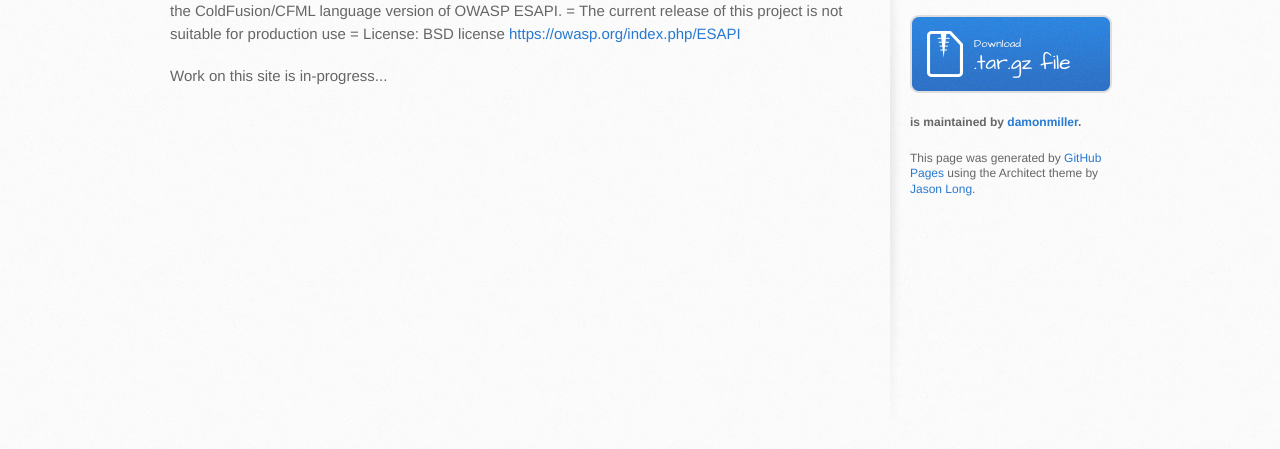
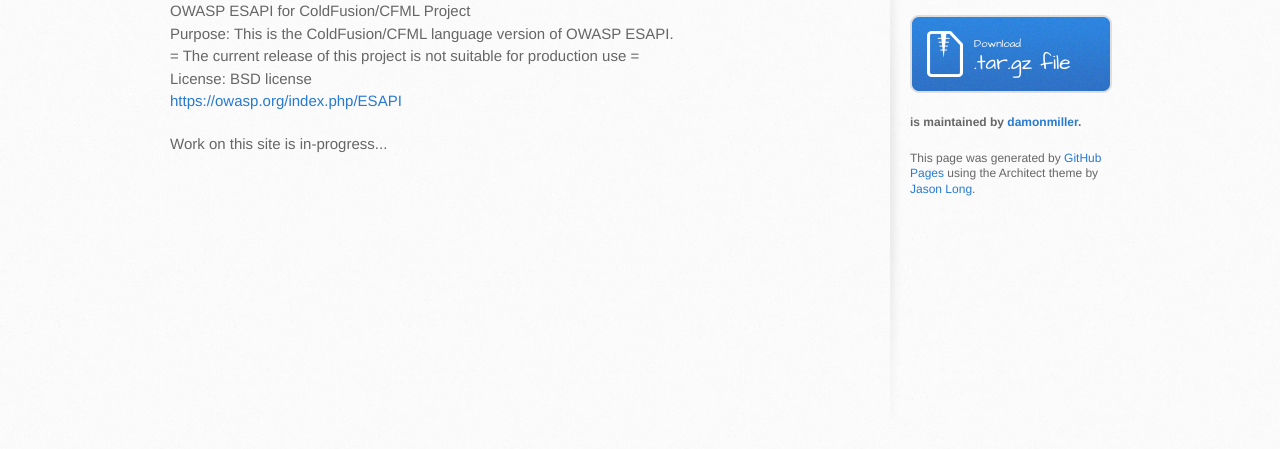
Before and after one commit to nomadinjax/esapi4cf, a plain HTML site: page index.html in a window 1280 px wide. Shown: the part 351-800 px from the top of the page. Drawn offline with Linux system fonts and the light colour scheme.

Commit message:
Update index.html

```diff
--- a/index.html
+++ b/index.html
@@ -30,11 +30,11 @@
         <section id="main-content">
           <h1>esapi4cf</h1>
 
-<p>OWASP Enterprise Security API (ESAPI)
-OWASP ESAPI for ColdFusion/CFML Project
-Purpose: This is the ColdFusion/CFML language version of OWASP ESAPI.
-= The current release of this project <em>is not</em> suitable for production use =
-License: BSD license
+<p>OWASP Enterprise Security API (ESAPI)<br/>
+OWASP ESAPI for ColdFusion/CFML Project<br/>
+Purpose: This is the ColdFusion/CFML language version of OWASP ESAPI.<br/>
+= The current release of this project <em>is not</em> suitable for production use =<br/>
+License: BSD license<br/>
 <a href="https://owasp.org/index.php/ESAPI">https://owasp.org/index.php/ESAPI</a></p>
 
 <p>Work on this site is in-progress...</p>
```
